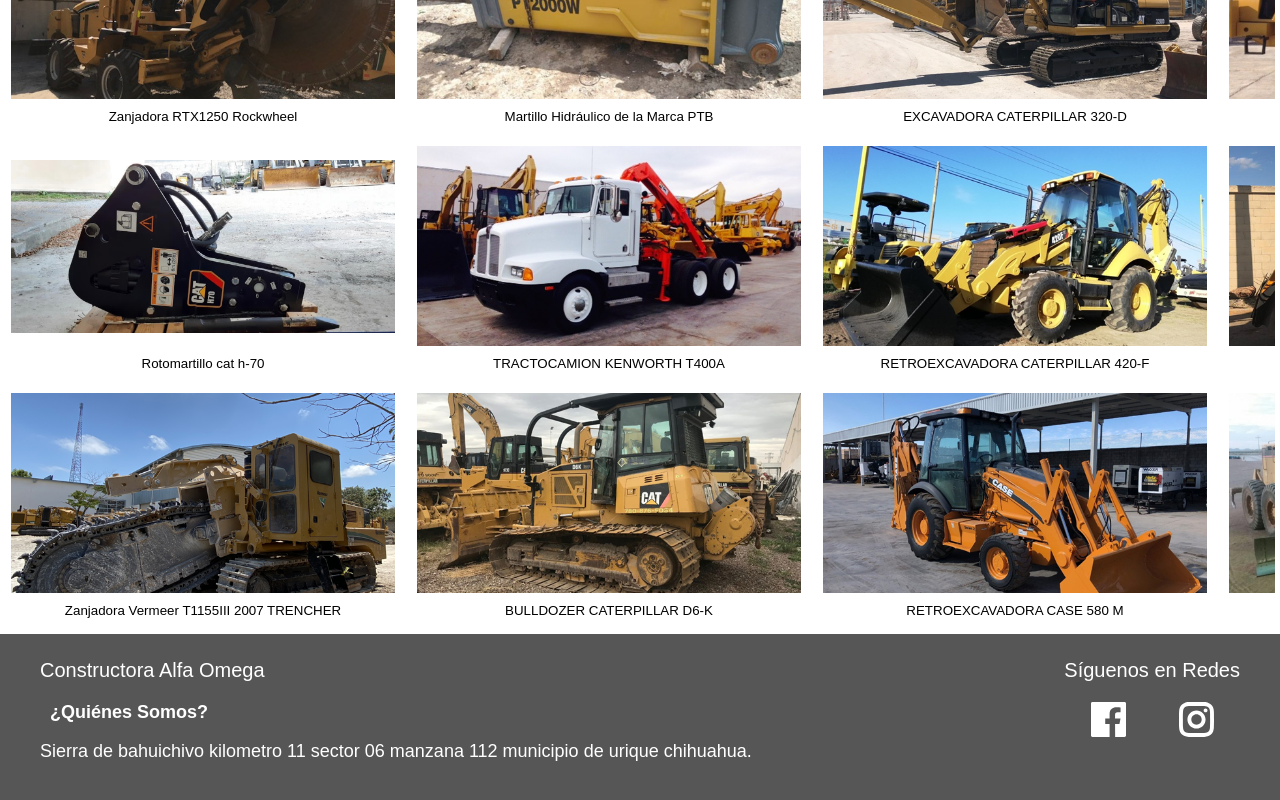
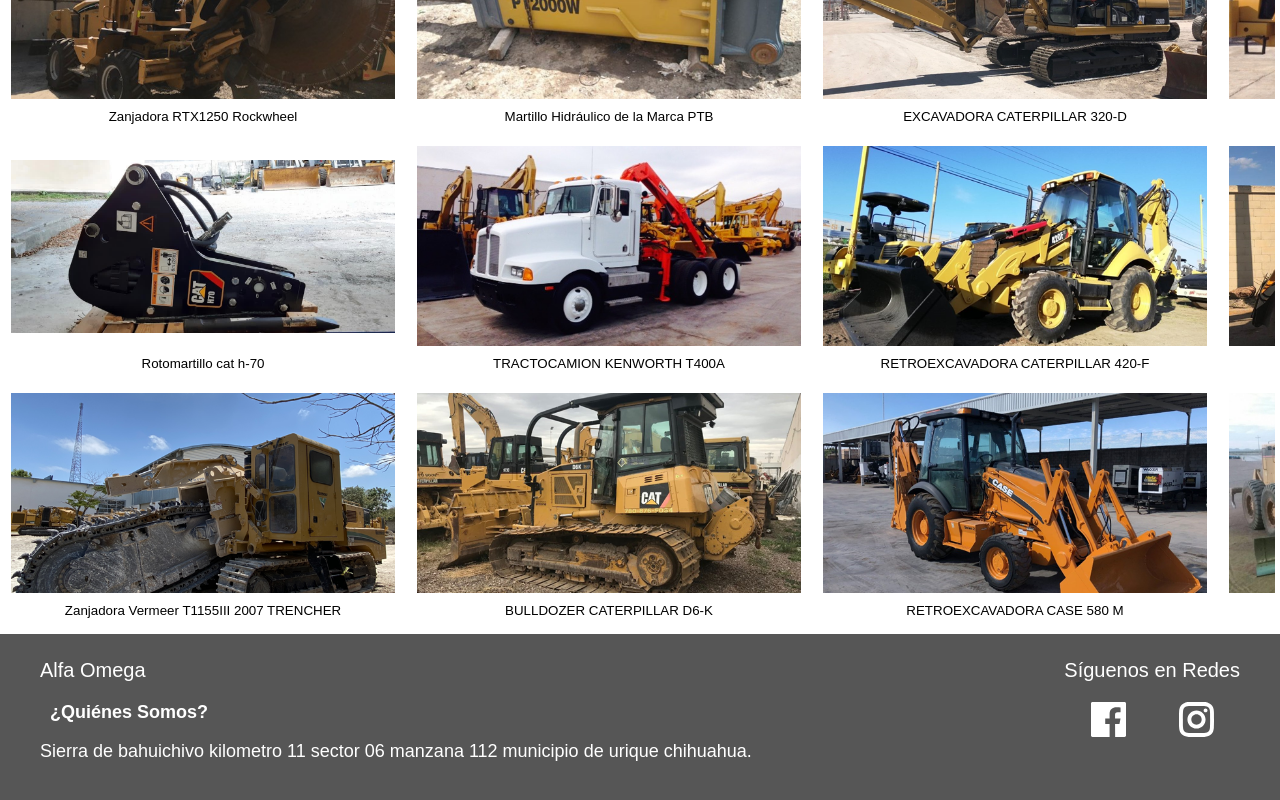
Before and after one commit to JesusWisord/alfaomega, a Next.js app: page / in a window 1280 px wide. Shown: the part 899-1699 px from the top of the page. Built offline with nearby package versions, Linux system fonts and the light colour scheme.

Commit message:
[HOTFIX] Deleting footer wrong title

```diff
--- a/components/Footer.jsx
+++ b/components/Footer.jsx
@@ -5,7 +5,7 @@
 const Footer = () => (
   <footer className={styles.footer} id="Contacto">
     <div className="right">
-      <p className={styles.subtitle}>Constructora Alfa Omega</p>
+      <p className={styles.subtitle}>Alfa Omega</p>
       <a href="#Somos" className={styles.link}>¿Quiénes Somos?</a>
       <p>
         Sierra de bahuichivo kilometro 11 sector
```
